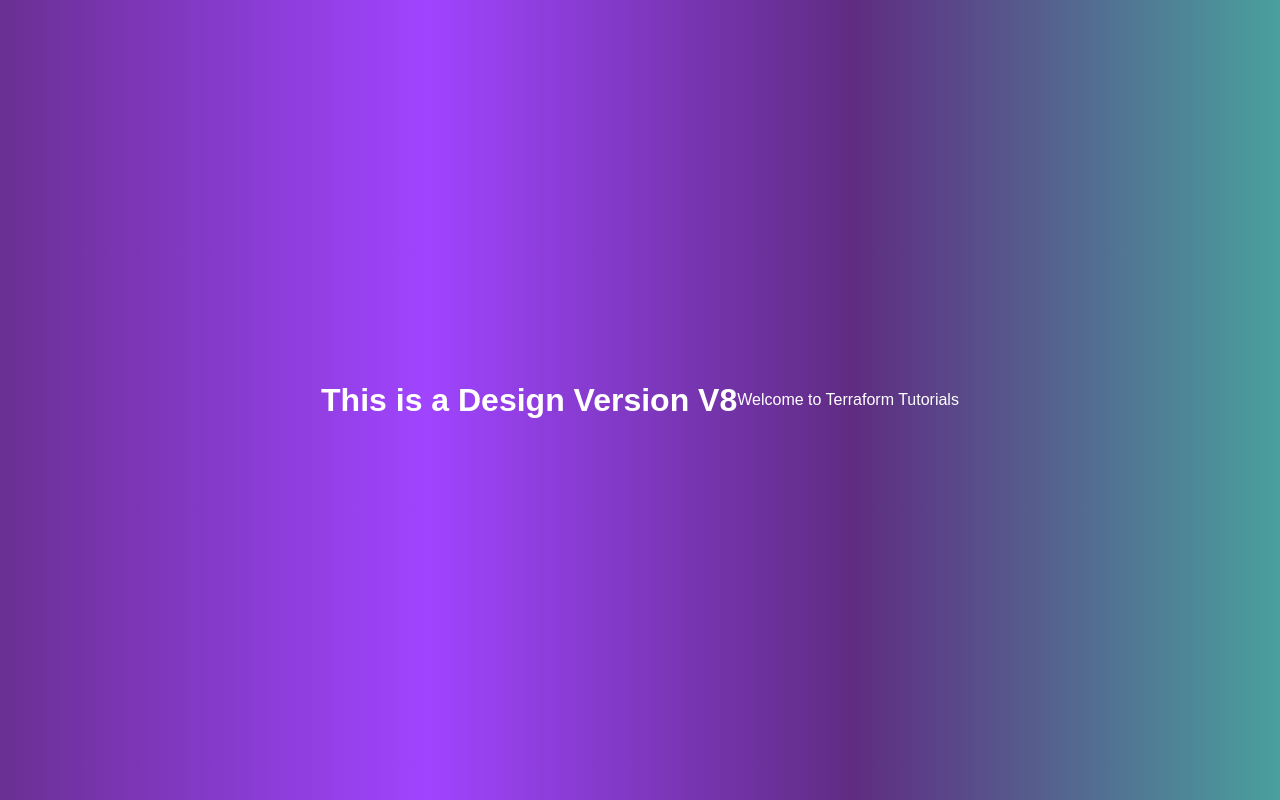
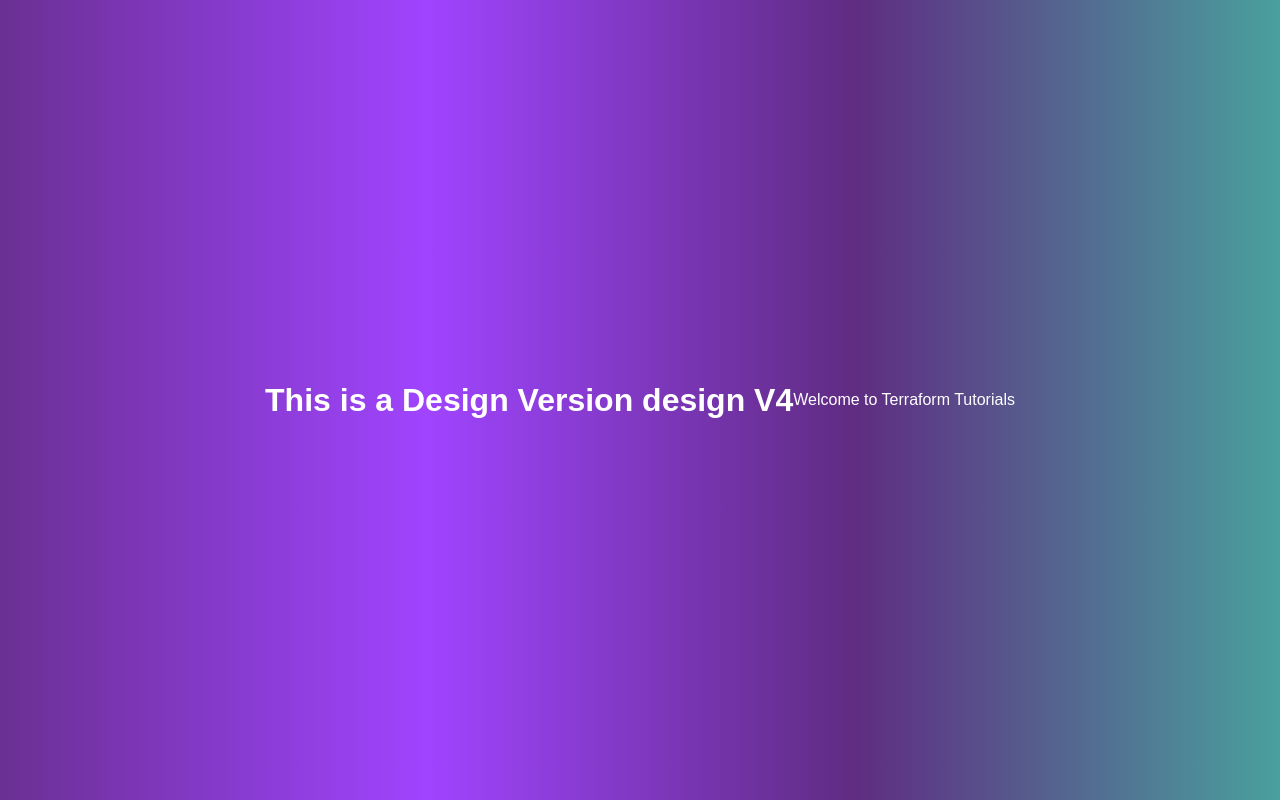
Before and after one commit to d2arshan/darshanrepo, a plain HTML site: page index.html in a window 1280 px wide. Drawn offline with Linux system fonts and the light colour scheme.

Commit message:
version 6

```diff
--- a/index.html
+++ b/index.html
@@ -10,7 +10,7 @@
 </head>
 
 <body>
-    <h1>This is a Design Version V8</h1>
+    <h1>This is a Design Version design V4</h1>
     <p>Welcome to Terraform Tutorials</p>
 </body>
 
```
